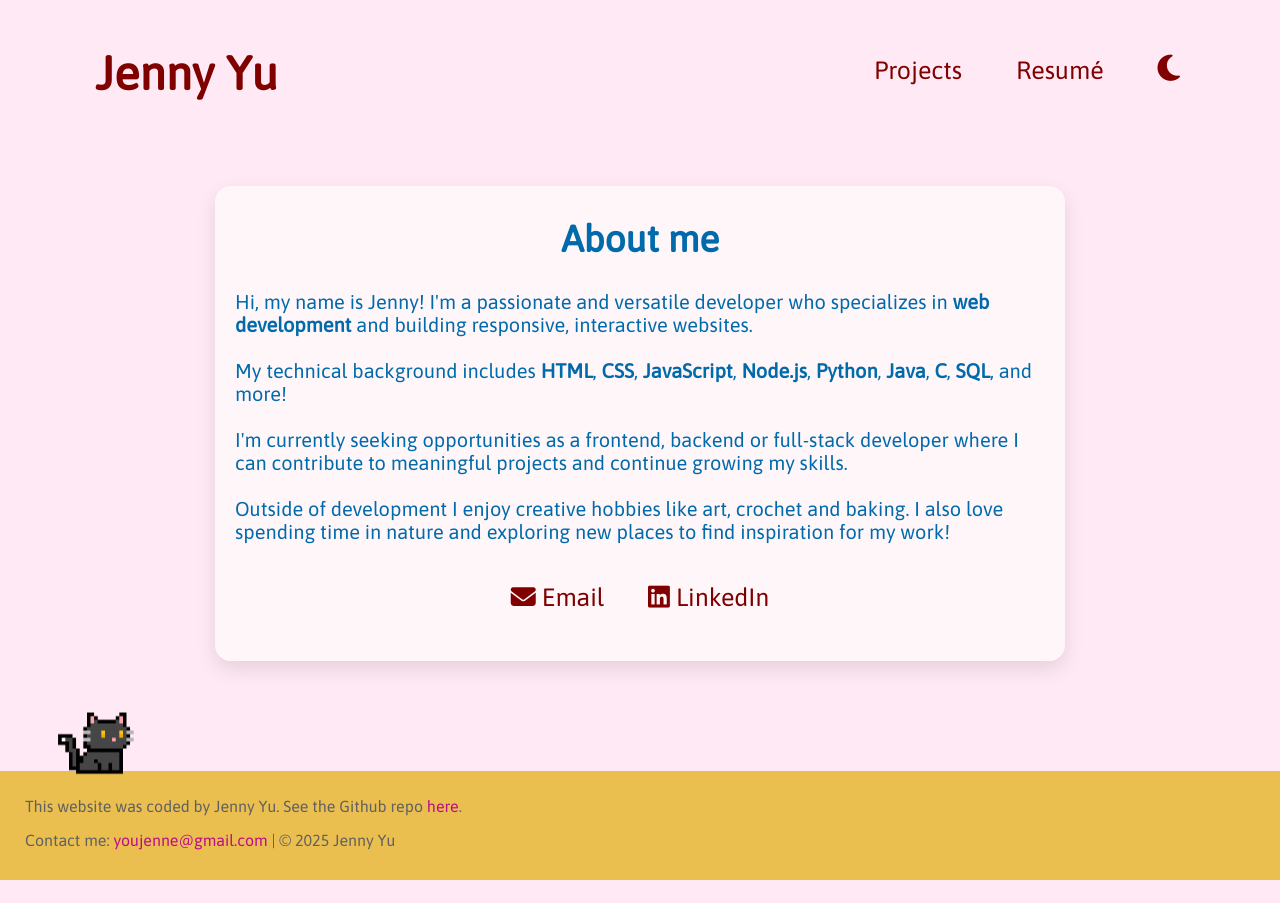
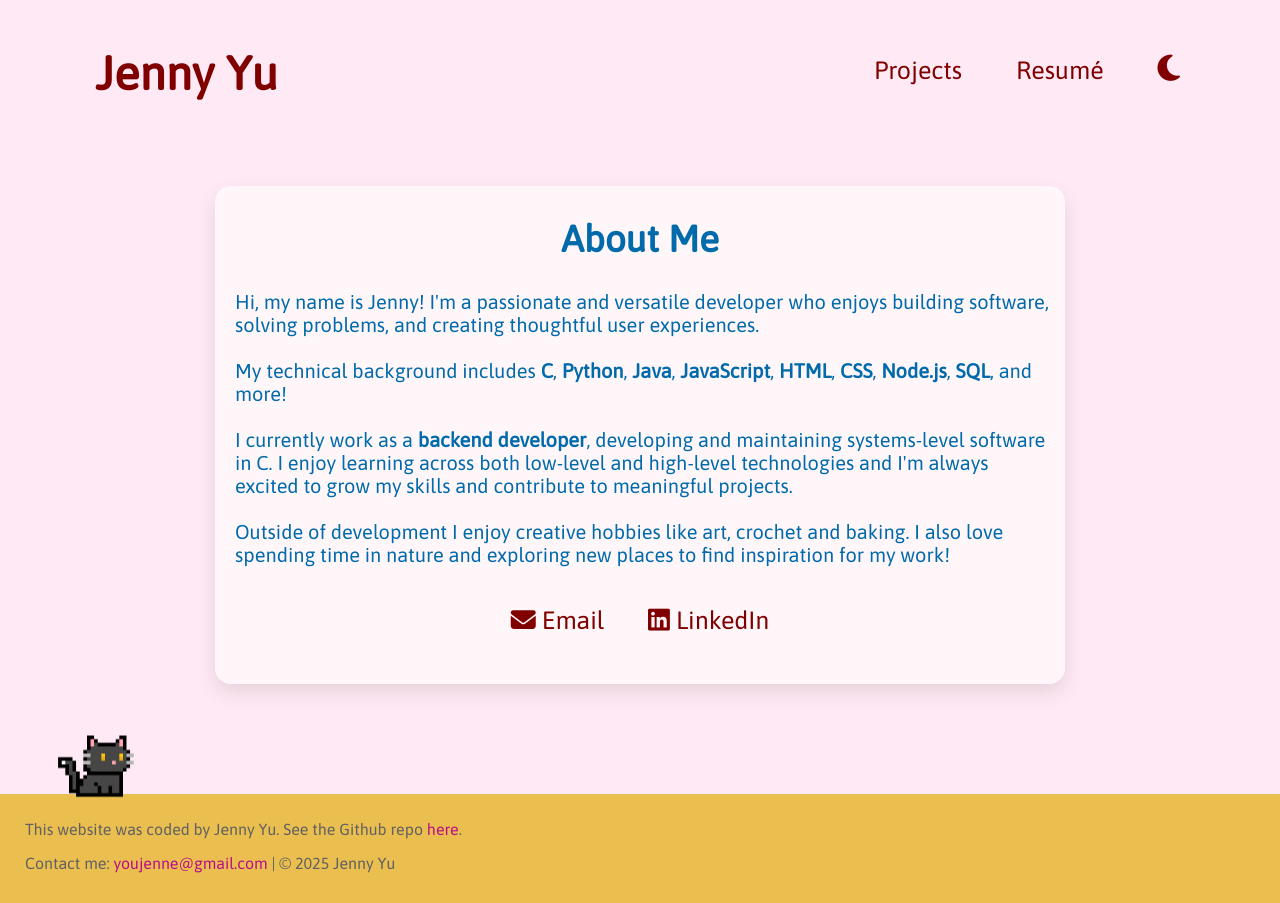
Before and after one commit to JennyYu2/jennyyu2.github.io, a plain HTML site: page index.html in a window 1280 px wide. Before the commit the page ends 880 px from the top, so only its background shows below. Drawn offline with Linux system fonts and the light colour scheme.

Commit message:
changed the about me

```diff
--- a/index.html
+++ b/index.html
@@ -45,11 +45,11 @@
 
             <section id="section">
                 <div id="bio">
-                    <h2 id="about">About me</h2>
+                    <h2 id="about">About Me</h2>
 
-                    <p id="description"> Hi, my name is Jenny! I'm a passionate and versatile developer who specializes in <strong>web development</strong> and building responsive, interactive websites.<br><br>
-                        My technical background includes <strong>HTML</strong>, <strong>CSS</strong>, <strong>JavaScript</strong>, <strong>Node.js</strong>, <strong>Python</strong>, <strong>Java</strong>, <strong>C</strong>, <strong>SQL</strong>, and more!<br><br>
-                        I'm currently seeking opportunities as a frontend, backend or full-stack developer where I can contribute to meaningful projects and continue growing my skills.<br><br>
+                    <p id="description"> Hi, my name is Jenny! I'm a passionate and versatile developer who enjoys building software, solving problems, and creating thoughtful user experiences.<br><br>
+                        My technical background includes <strong>C</strong>, <strong>Python</strong>, <strong>Java</strong>, <strong>JavaScript</strong>, <strong>HTML</strong>, <strong>CSS</strong>, <strong>Node.js</strong>, <strong>SQL</strong>, and more!<br><br>
+                        I currently work as a <strong>backend developer</strong>, developing and maintaining systems-level software in C. I enjoy learning across both low-level and high-level technologies and I'm always excited to grow my skills and contribute to meaningful projects.<br><br>
                         Outside of development I enjoy creative hobbies like art, crochet and baking. I also love spending time in nature and exploring new places to find inspiration for my work!
                     </p>
 
```
